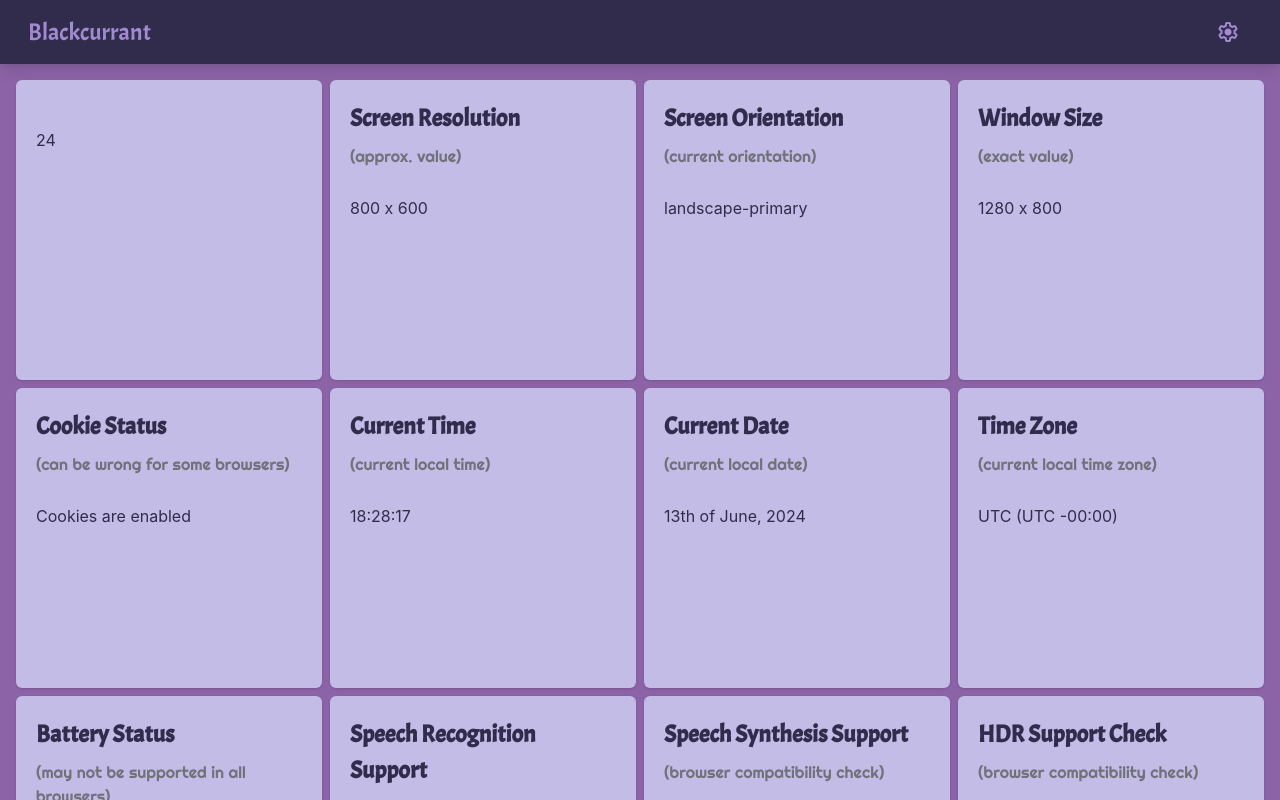
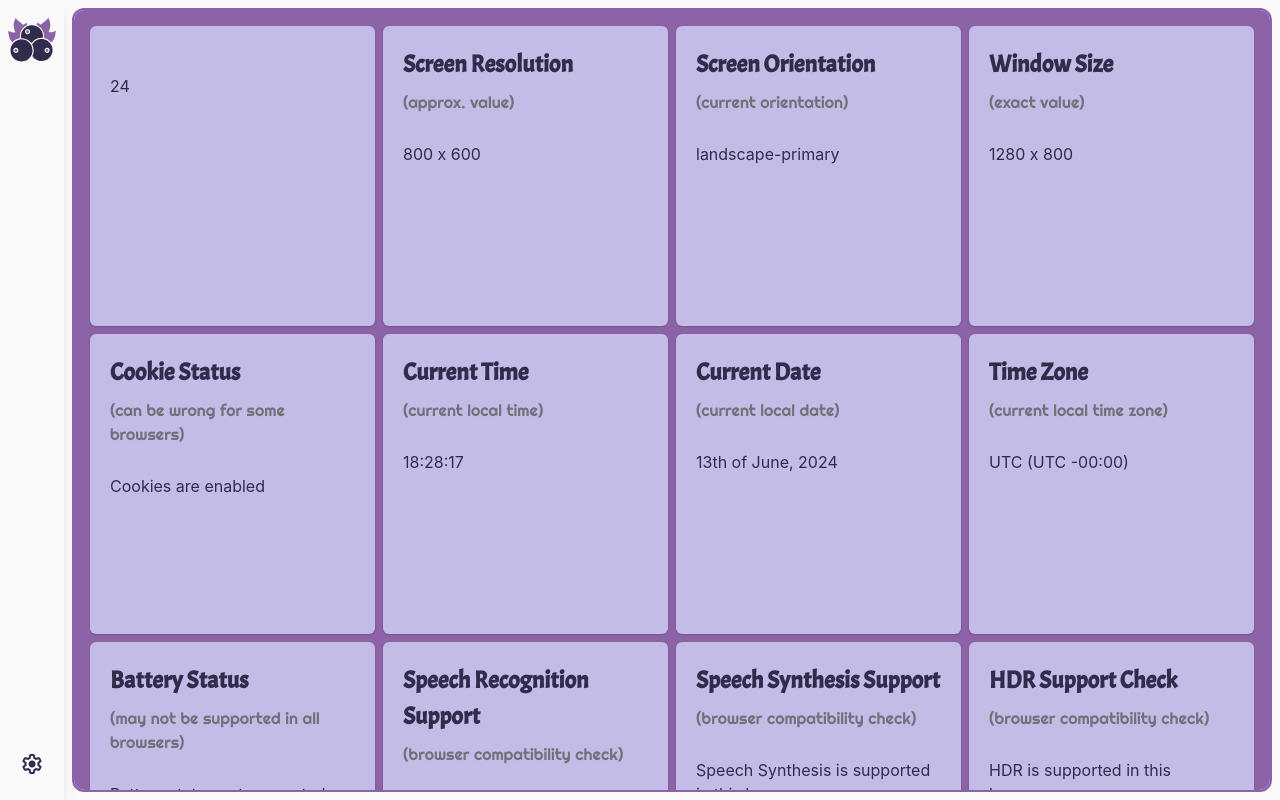
Before and after one commit to YashAgarwal1201/Blackcurrant, a React (Vite) app: page /home in a window 1280 px wide. Built offline with nearby package versions, Linux system fonts and the light colour scheme; a web font is replaced by a local one.

Commit message:
feat: layout change

```diff
--- a/src/Components/Header/Header.tsx
+++ b/src/Components/Header/Header.tsx
@@ -1,5 +1,6 @@
 // import { useState, useEffect } from "react";
 import { Button } from "primereact/button";
+import { Image } from "primereact/image";
 import { useAppContext } from "../../Services/AppContext";
 import { TOAST_MSGS } from "../../Services/Constants";
 
@@ -12,11 +13,11 @@ const Header = () => {
   const { FEAT_UNDER_CONSTRUCTION } = TOAST_MSGS;
 
   return (
-    <div className="header-card h-[40px] md:h-[56px] lg:h-[64px] px-3 lg:px-7 flex justify-between items-center bg-color1 font-content text-base xs:text-lg md:text-xl lg:text-2xl shadow-lg select-none">
+    <div className="header-card w-full md:w-[64px] h-[56px] md:h-full px-3 md:px-1 py-1 md:py-3 flex flex-row md:flex-col justify-between items-center bg-color5 font-content text-base xs:text-lg md:text-xl lg:text-2xl shadow-lg select-none">
       {/* Display the time and date on the left side */}
-      <h1 className="text-color3 font-heading">Blackcurrant</h1>
+      <Image src="/logo.svg" className="w-auto md:w-full h-full md:h-auto" />
 
-      <div className="flex items-center text-color3">
+      <div className="flex items-center text-color1">
         <Button
           icon={<span className="material-symbols-rounded">settings</span>}
           // onClick={() => showToast("info", "Info", FEAT_UNDER_CONSTRUCTION)}
--- a/src/Layout/Layout.tsx
+++ b/src/Layout/Layout.tsx
@@ -13,11 +13,11 @@ const Layout = ({ children }: { children: any }) => {
   }, []);
 
   return (
-    <div className="w-full h-full bg-color2 relative">
-      <div className="h-full">
+    <div className="w-full h-full bg-color5 relative">
+      <div className="w-full h-full flex flex-col md:flex-row">
         <Header />
         <div
-          className={`w-full h-[calc(100%-40px)] md:h-[calc(100%-56px)] lg:h-[calc(100%-64px)] transition-all duration-1000 transform ${
+          className={`w-full md:w-[calc(100%-64px)] h-[calc(100%-40px)] md:h-full p-0 sm:p-1 md:p-2 transition-all duration-1000 transform ${
             showContent
               ? "translate-y-0 opacity-100"
               : "-translate-y-full opacity-0"
--- a/src/Pages/HomePage/HomePage.tsx
+++ b/src/Pages/HomePage/HomePage.tsx
@@ -46,7 +46,7 @@ const LandingPage = () => {
     <Layout>
       <ContextMenu model={items} ref={cm} />
       <div
-        className="w-full h-full p-1 xs:p-2 md:p-3 lg:p-4 grid grid-flow-row gap-2 grid-cols-1 sm:grid-cols-2 md:grid-cols-3 lg:grid-cols-4 overflow-y-auto"
+        className="w-full h-full p-1 xs:p-2 md:p-3 lg:p-4 bg-color2 rounded-xl border-2 border-color2 grid grid-flow-row gap-2 grid-cols-1 sm:grid-cols-2 md:grid-cols-3 lg:grid-cols-4 overflow-y-auto"
         onContextMenu={(e: any) => cm.current?.show(e)}
       >
         <ScreenColorDepth baseStyle={cardStylesBase} />
```
